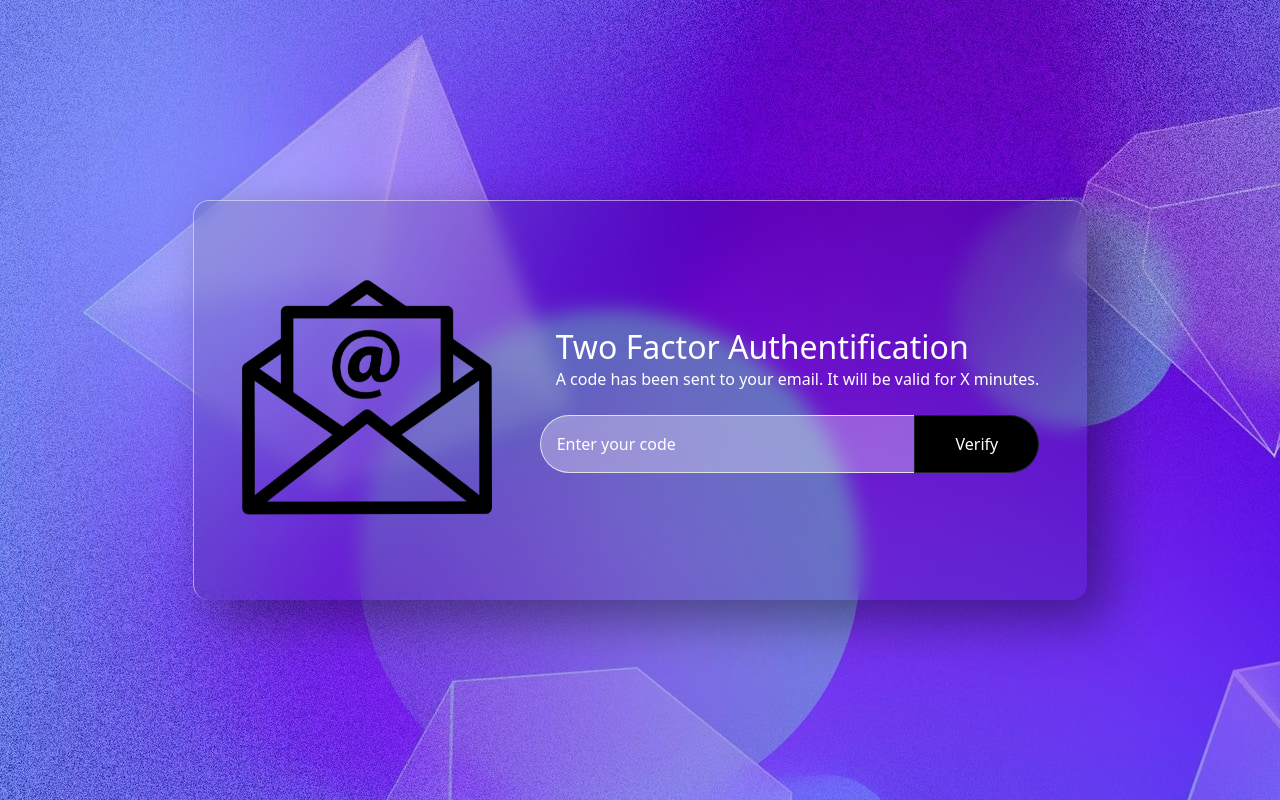
After one commit to AleksandarHaralampiev/hacktues9, a Flask app: template templates/auth.html in a window 1280 px wide. The commit adds this page. Run offline with Flask 2, Linux system fonts and the light colour scheme; the template is opened without the code that fills it, so the values that code supplies are empty.

Commit message:
Authentification
Added a two factor authentification page

```diff
--- /dev/null
+++ b/templates/auth.html
@@ -0,0 +1,32 @@
+<!DOCTYPE html>
+<html lang="en">
+    <head>
+        <meta charset="UTF-8">
+        <meta http-equiv="X-UA-Compatible" content="IE=edge">
+        <meta name="viewport" content="width=device-width, initial-scale=1.0">
+        <title>Document</title>
+
+        <link href="https://cdn.jsdelivr.net/npm/bootstrap@5.3.0-alpha1/dist/css/bootstrap.min.css" rel="stylesheet" integrity="sha384-GLhlTQ8iRABdZLl6O3oVMWSktQOp6b7In1Zl3/Jr59b6EGGoI1aFkw7cmDA6j6gD" crossorigin="anonymous">
+        <link rel="stylesheet" href="../static/style.css">
+    </head>
+
+    <body>
+        <div class="vh-100 container-fluid d-flex align-items-center justify-content-center background-image overflow-auto">       <!--container-->
+
+            <div class="login-card m-3 px-5 text-center rounded-4 text-white d-flex flex-row align-items-center justify-content-center" style="min-height: 400px;">      <!--card itself-->
+
+                <img src="../static/images/email.png" width="250px">
+                <div class="ms-5 d-flex flex-column">
+                    <h2 class="ps-3 me-auto mb-0">Two Factor Authentification</h2>
+                    <span class="ps-3 me-auto">A code has been sent to your email. It will be valid for X minutes.</span>
+
+                    <div class="input-group d-flex mt-4">
+                        <input required type="text" id="email" name="email" placeholder="Enter your code" class="col-9 input-field form-control rounded-pill rounded-end p-3" name="email">
+                        <button type="submit" class="col-3 btn btn-dark bg-black rounded-pill rounded-start">Verify</button>
+                    </div>
+                </div>
+
+            </div>
+        </div>
+    </body>
+</html>
--- a/templates/login.html
+++ b/templates/login.html
@@ -66,7 +66,7 @@
                     </div>
                 </div>
             </div>
-            </div>
+        </div>
 
         <script src="/static/particles.js"></script>
         <script src="/static/app.js"></script>
```
Also changed, not shown: static/images/email.png (added).
